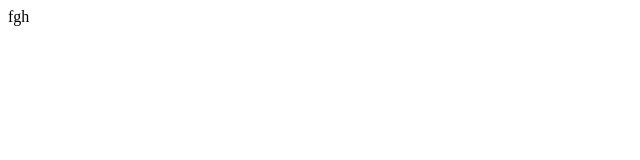
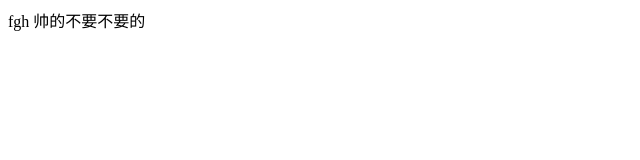
Before and after one commit to monamin/demo, a plain HTML site: page index.html in a window 1280 px wide. Shown: the whole page, without its empty margins (0-640 px from the left). Drawn offline with Linux system fonts and the light colour scheme.

Commit message:
Update index.html

```diff
--- a/index.html
+++ b/index.html
@@ -6,5 +6,6 @@
 </head>
 <body>
 	fgh
+	帅的不要不要的
 </body>
 </html>
```
